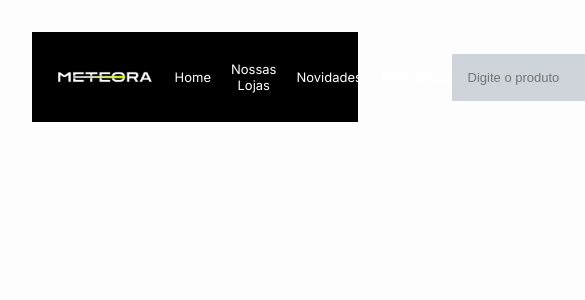
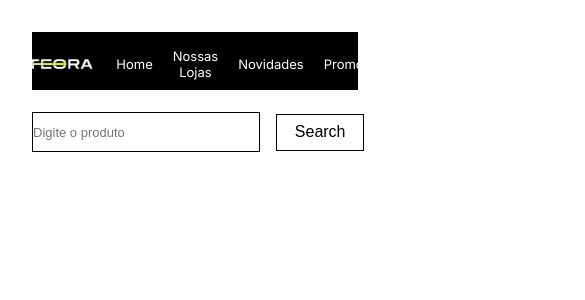
Before and after one commit to Cleber-Severo/Meteora, a React (Vite) app: page / in a window 390 px wide. Shown: the top 300 px of the page, 585 px wide, since content can reach past the window. Built offline with nearby package versions, Linux system fonts and the light colour scheme.

Commit message:
chore: searchbar and button fully optmized to mobile

```diff
--- a/src/components/Cabecalho/Cabecalho.module.css
+++ b/src/components/Cabecalho/Cabecalho.module.css
@@ -27,7 +27,7 @@
 .list,
 .list__menu {
   align-items: center;
-  gap: 40px;
+  gap: 1.3rem;
   list-style: none;
 }
 
@@ -41,6 +41,7 @@
 
 .list__menu li:hover {
   cursor: pointer;
+  color: #cccccc;
 }
 
 .search,
@@ -51,7 +52,7 @@
 
 .search {
   color: #6c757d;
-  background-color: #ced4da;
+  /* background-color: #ced4da; */
 
   font-size: 15px;
   font-weight: 400;
@@ -74,6 +75,9 @@
   width: 80px;
 }
 
+.btn__mobile {
+  display: none;
+}
 @media screen and (max-width: 1023px) {
   .logo {
     background-image: url("./logo-tablet.png");
@@ -96,12 +100,59 @@
   }
   .btn {
     font-size: 13px;
+    display: block;
     width: 67px;
   }
+
 }
 
 @media screen and (max-width: 767px) {
   .logo {
     background-image: url("./logo-mobile.png");
   }
+
+  .container__nav {
+    flex-direction: column;
+    padding: 0;
+  }
+
+  .list__menu {
+    padding: 1rem 0;
+  }
+
+  .list {
+    padding: 1rem 0;
+    margin: 0 auto;
+    gap: 8.2px;
+  }
+
+  .search,
+  .btn__mobile {
+    border: 1px solid #000000;
+  }
+
+   .search {
+    height: 38px;
+    width: 225.6px;
+    padding: 0;
+   }
+
+  .btn {
+    display: none;
+  }
+
+  .btn__mobile {
+    color: #000000;
+    background-color: #ffffff;
+
+    font-size: 16px;
+    font-weight: 500;
+
+    text-align: center;
+    padding: 9px, 12px, 9px, 12px;
+    display: block;
+
+    height: 37px;
+    width: 88.42px;
+  }
 }
--- a/src/components/Cabecalho/index.jsx
+++ b/src/components/Cabecalho/index.jsx
@@ -17,6 +17,7 @@ function Cabecalho() {
         <ul className={styles.list}>
           <li><input className={styles.search} type="text" placeholder='Digite o produto' /></li>
           <li><button className={styles.btn}>Buscar</button></li>
+          <li><button className={styles.btn__mobile}>Search</button></li>
         </ul>
       </nav>
     </header>
```
